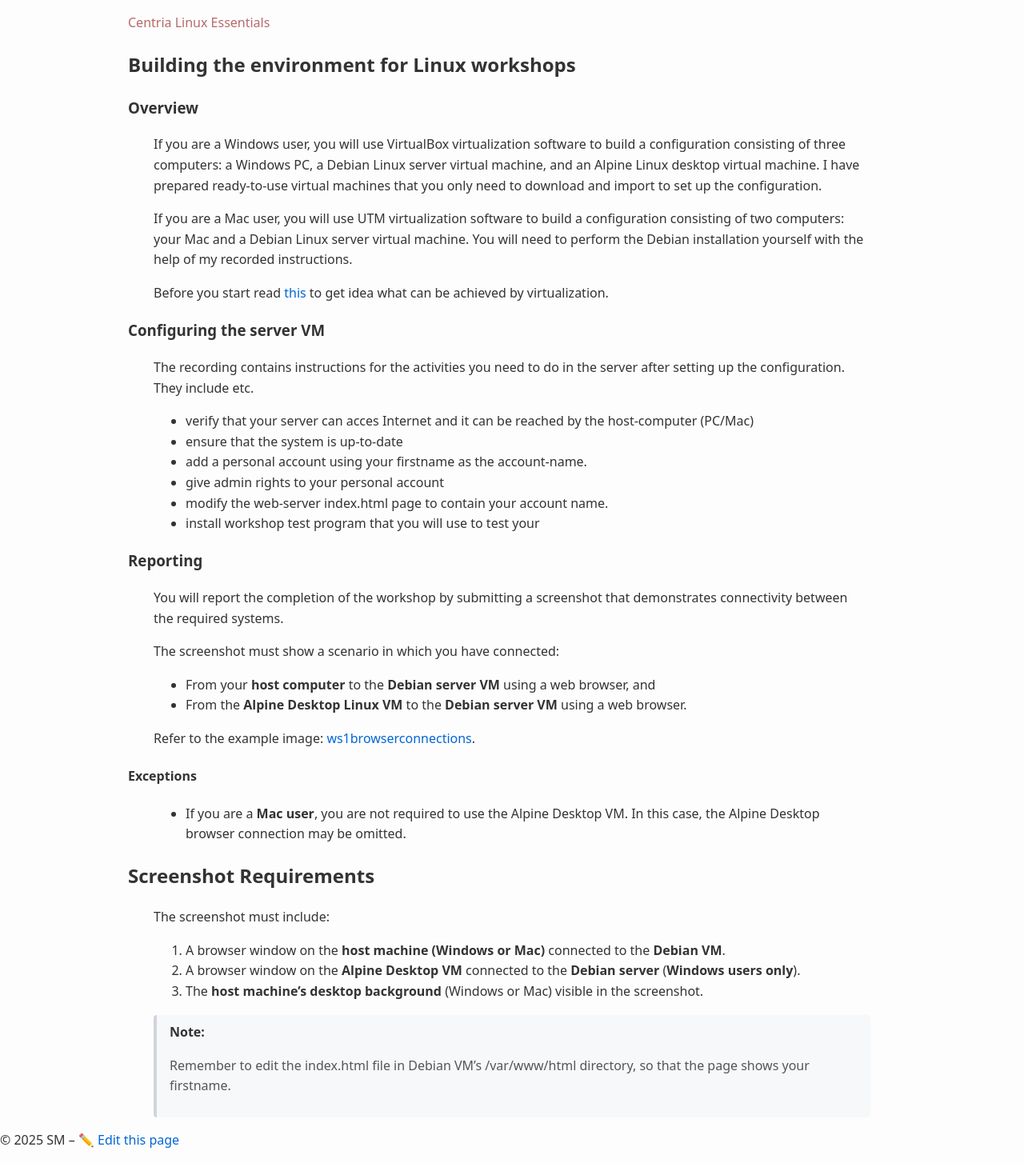
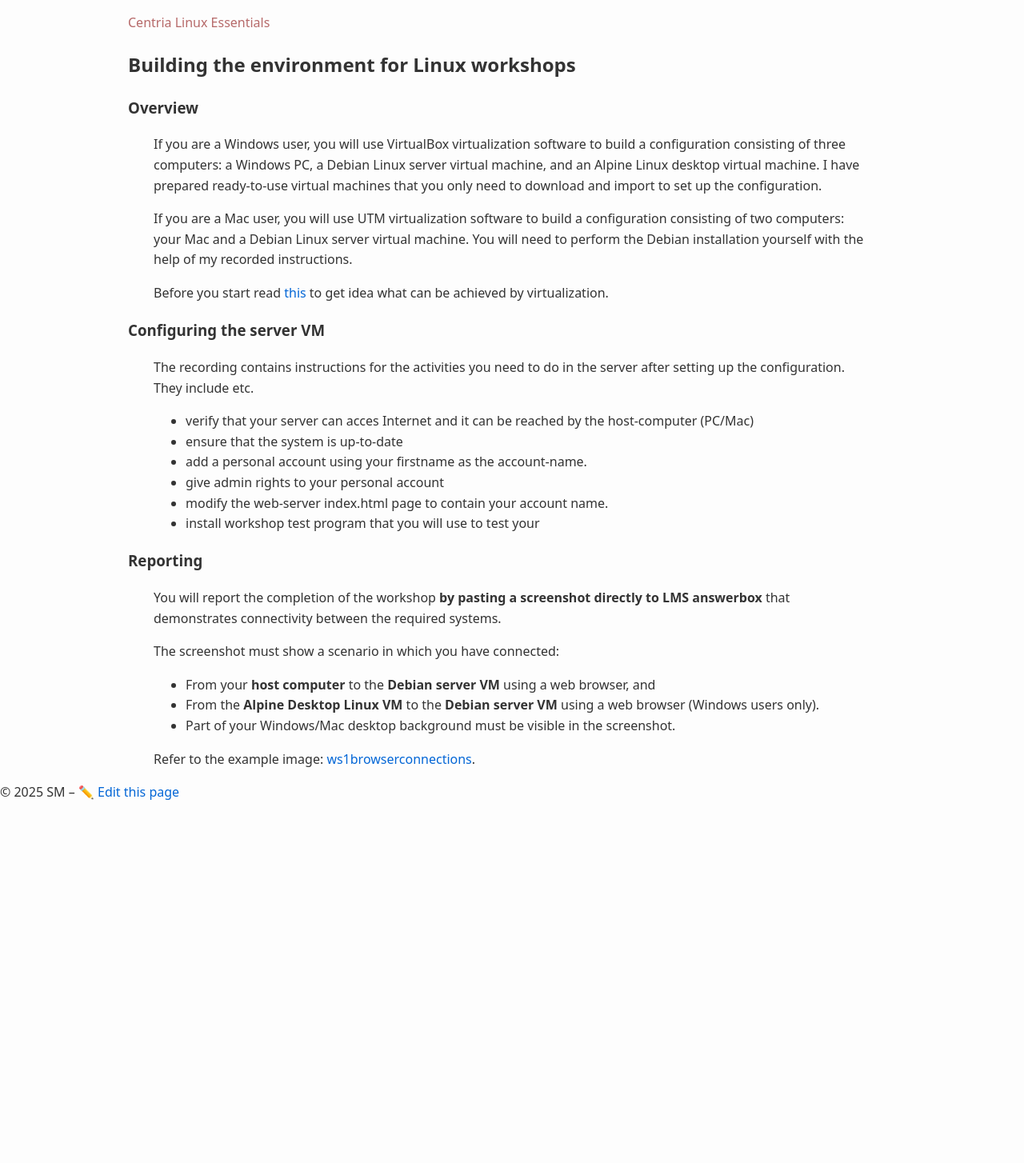
Before and after one commit to averkoc/lx, a Jekyll site: the page built from docs/ws1.md, in a window 1280 px wide. Shown: the whole page at 80% size. Built offline with Jekyll 4.4.1, drawn with Linux system fonts in a browser that asks for light colours; after the commit the page ends 1020 px from its top, so only the background shows below that.

Commit message:
Update ws1.md

```diff
--- a/docs/ws1.md
+++ b/docs/ws1.md
@@ -24,22 +24,11 @@ The recording contains instructions for the activities you need to do in the ser
 
 
 ### Reporting
-You will report the completion of the workshop by submitting a screenshot that demonstrates connectivity between the required systems.
+You will report the completion of the workshop **by pasting a screenshot directly to LMS answerbox** that demonstrates connectivity between the required systems.
 
 The screenshot must show a scenario in which you have connected:
 - From your **host computer** to the **Debian server VM** using a web browser, and
-- From the **Alpine Desktop Linux VM** to the **Debian server VM** using a web browser.
+- From the **Alpine Desktop Linux VM** to the **Debian server VM** using a web browser (Windows users only).
+- Part of your Windows/Mac desktop background must be visible in the screenshot.
 
 Refer to the example image: [ws1browserconnections](../images/ws1browserconnections.png).
-
-#### Exceptions
-- If you are a **Mac user**, you are not required to use the Alpine Desktop VM. In this case, the Alpine Desktop browser connection may be omitted.
-
-## Screenshot Requirements
-The screenshot must include:
-1. A browser window on the **host machine (Windows or Mac)** connected to the **Debian VM**.
-2. A browser window on the **Alpine Desktop VM** connected to the **Debian server** (**Windows users only**).
-3. The **host machine’s desktop background** (Windows or Mac) visible in the screenshot.
-
-
-> Remember to edit the index.html file in Debian VM's /var/www/html directory, so that the page shows your firstname.
```
